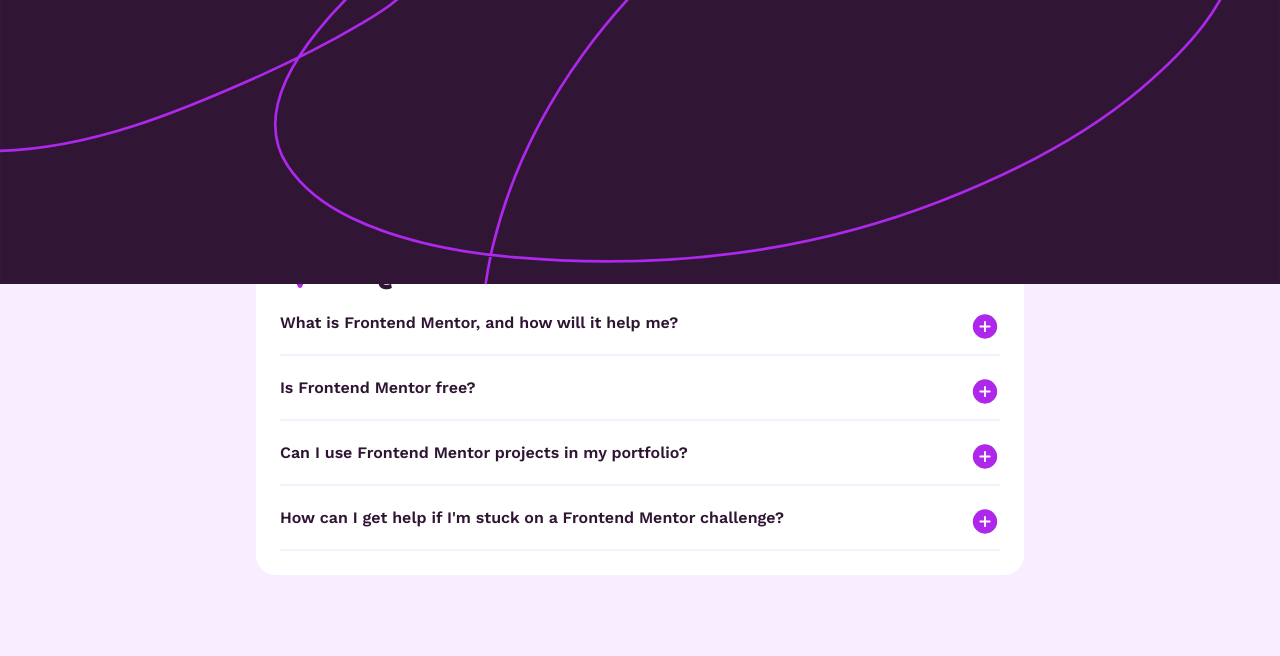
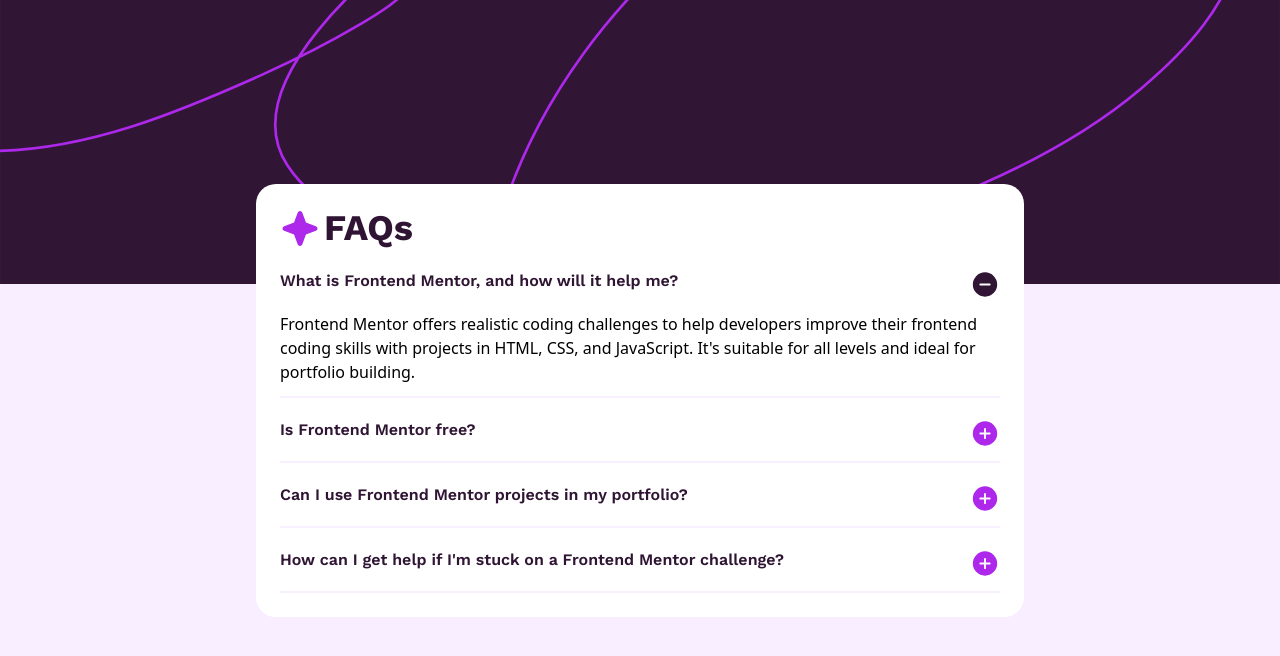
Before and after one commit to Friendlesso/FAQ-Component, a React (Vite) app: page / in a window 1280 px wide. Both pictures are taken after a click on the element "What is Frontend Mentor, and how will it help me?". Shown: the top 656 px of the page. Built offline with nearby package versions, Linux system fonts and the light colour scheme.

Commit message:
Finished the chellenge

```diff
--- a/src/components/Background.tsx
+++ b/src/components/Background.tsx
@@ -3,7 +3,7 @@
 
 export function Background() {
   return(
-    <div className='absolute top-0 left-0'>
+    <div className='absolute top-0 left-0 -z-10'>
       <img className='w-screen sm:hidden' src={BgMobile} alt="Mobile Background pattern image" />
       <img className='w-screen hidden sm:block' src={BgDesktop} alt="Background pattern image" />
     </div>
--- a/src/components/Faq.tsx
+++ b/src/components/Faq.tsx
@@ -4,7 +4,7 @@
 export function Faq() {
 
   return(
-    <section className='flex flex-col gap-5 bg-(--card-bg-color) max-w-[95vw]  w-3xl p-6 rounded-[1.250rem]'>
+    <section className='flex flex-col relative z-0 gap-5 bg-(--card-bg-color) max-w-[95vw]  w-3xl p-6 rounded-[1.250rem]'>
       <div className='flex gap-1'>
         <img src={StarIcon} alt="Star icon" />
         <h1 className='font-[WorkSans] font-bold text-4xl text-(--card-h-color)'>FAQs</h1>
--- a/src/components/Questions.tsx
+++ b/src/components/Questions.tsx
@@ -1,18 +1,53 @@
 import { questions } from "../data/questions";
 import PlusIcon from "../assets/icons/icon-plus.svg"
+import MinusIcon from "../assets/icons/icon-minus.svg"
+import { useState } from "react";
 
 export function Questions() {
+  const [active, setActive] = useState<number | null>(null)
+
   return (
     <div className="flex flex-col gap-5">
-      {questions.map(({ title, question }) => (
-        <div className="border-b-2 border-b-(--card-border-color) pb-3">
-          <div className="flex justify-between relative">
-            <h1 className="font-[WorkSans] text-(--card-h-color) font-semibold cursor-pointer transition-colors duration-150 hover:text-(--card-hover-color)">{title}</h1>
-            <img className="cursor-pointer" src={PlusIcon} alt="Plus icon" />
+      {questions.map(({ title, question }, index) => {
+
+        const isActive = active === index;
+
+        return (
+          <div key={index} className="border-b-2 border-b-(--card-border-color) relative overflow-hidden pb-3">
+            <div className="flex justify-between relative">
+              <h1
+                className="font-[WorkSans] text-(--card-h-color) font-semibold cursor-pointer transition-colors duration-150 hover:text-(--card-hover-color)"
+                onClick={() => {
+                  setActive(isActive ? null : index);
+                  console.log(isActive)
+                }}
+              >
+                {title}
+              </h1>
+              <img
+                className="cursor-pointer"
+                src={isActive ? MinusIcon : PlusIcon}
+                alt="Plus icon"
+                onClick={() => {
+                  setActive(isActive ? null : index);
+                  console.log(isActive)
+                }}
+              />
+            </div>
+            <div className=
+              {`overflow-hidden transition-all duration-300 ease-in-out
+                  ${isActive
+                  ? 'max-h-40 opacity-100 mt-3'
+                  : 'max-h-0 opacity-0'
+                }
+                `}>
+              <p>
+                {question}
+              </p>
+            </div>
           </div>
-          <p className="absolute hidden">{question}</p>
-        </div>
-      ))}
+        )
+      })}
     </div>
   )
 }
```
